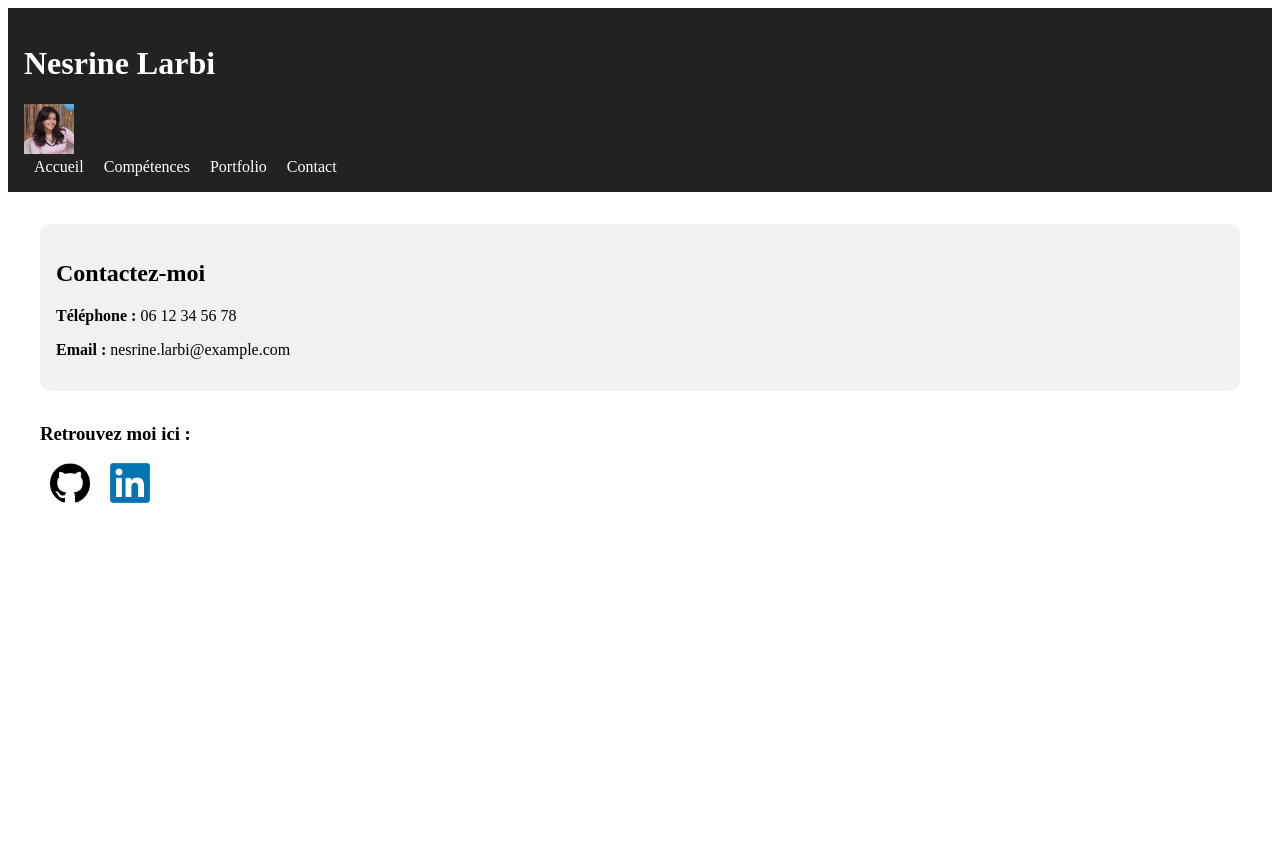
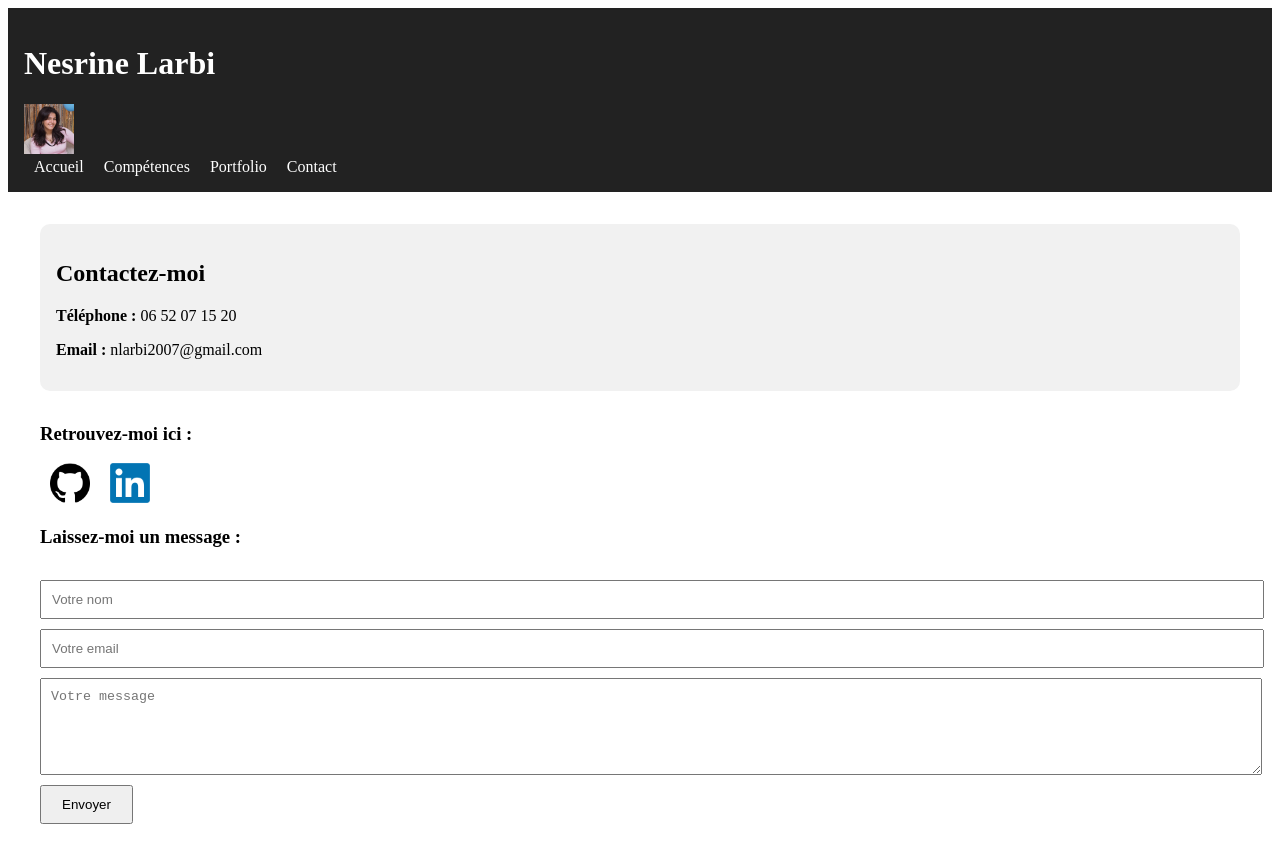
Before and after one commit to Amphines1101/Cv-react, a React (Create React App) app: page /contact in a window 1280 px wide. Before the commit the page ends 800 px from the top, so only its background shows below. Built offline with nearby package versions, Linux system fonts and the light colour scheme.

Commit message:
add first version of messaging

```diff
--- /dev/null
+++ b/src/Components/ContactForm.jsx
@@ -0,0 +1,66 @@
+import React, { useState } from 'react';
+
+const ContactForm = () => {
+  const [formData, setFormData] = useState({
+    nom: '',
+    email: '',
+    message: ''
+  });
+
+  const handleChange = (e) => {
+    setFormData({ ...formData, [e.target.name]: e.target.value });
+  };
+
+  const handleSubmit = async (e) => {
+    e.preventDefault();
+    try {
+      await fetch('http://localhost:3001/save-message', {
+        method: 'POST',
+        headers: {
+          'Content-Type': 'application/json'
+        },
+        body: JSON.stringify(formData)
+      });
+      alert("Message envoyé !");
+      setFormData({ nom: '', email: '', message: '' });
+    } catch (error) {
+      alert("Erreur lors de l'envoi.");
+      console.error(error);
+    }
+  };
+
+  return (
+    <form onSubmit={handleSubmit} style={{ marginTop: '2rem' }}>
+      <input
+        type="text"
+        name="nom"
+        placeholder="Votre nom"
+        value={formData.nom}
+        onChange={handleChange}
+        required
+        style={{ display: 'block', margin: '10px 0', padding: '10px', width: '100%' }}
+      />
+      <input
+        type="email"
+        name="email"
+        placeholder="Votre email"
+        value={formData.email}
+        onChange={handleChange}
+        required
+        style={{ display: 'block', margin: '10px 0', padding: '10px', width: '100%' }}
+      />
+      <textarea
+        name="message"
+        placeholder="Votre message"
+        value={formData.message}
+        onChange={handleChange}
+        required
+        rows={5}
+        style={{ display: 'block', margin: '10px 0', padding: '10px', width: '100%' }}
+      />
+      <button type="submit" style={{ padding: '10px 20px' }}>Envoyer</button>
+    </form>
+  );
+};
+
+export default ContactForm;
--- a/src/Pages/Contact.js
+++ b/src/Pages/Contact.js
@@ -1,9 +1,10 @@
 import React from 'react';
-import github from "../media/github.png"
-import linkedin from "../media/linkedin.png"
+import github from "../media/github.png";
+import linkedin from "../media/linkedin.png";
+import ContactForm from "../Components/ContactForm";
 
 const Contact = () => {
-    return (
+  return (
     <div style={{ padding: '2rem' }}>
       <div style={{
         backgroundColor: '#f1f1f1',
@@ -12,31 +13,36 @@ const Contact = () => {
         marginBottom: '2rem',
       }}>
         <h2>Contactez-moi</h2>
-        <p><strong>Téléphone :</strong> 06 12 34 56 78</p>
-        <p><strong>Email :</strong> nesrine.larbi@example.com</p>
+        <p><strong>Téléphone :</strong> 06 52 07 15 20</p>
+        <p><strong>Email :</strong> nlarbi2007@gmail.com</p>
       </div>
 
       <div>
-        <h3>Retrouvez moi ici :</h3>
+        <h3>Retrouvez-moi ici :</h3>
         <a
-            href = "https://github.com/Amphines1101"
-            target = "_blank"
-            rel = "noopener noreferrer"
-            style={{ margin: '0 10px' }}
+          href="https://github.com/Amphines1101"
+          target="_blank"
+          rel="noopener noreferrer"
+          style={{ margin: '0 10px' }}
         >
-            <img src = {github} alt="GitHubLogo" style={{ width: '40px' }}/>
+          <img src={github} alt="GitHubLogo" style={{ width: '40px' }} />
         </a>
         <a
-            href = "https://www.linkedin.com/in/nesrine-larbi-0ab170348/"
-            target = "_blank"
-            rel = "noopener noreferrer"
-            style={{ margin: '0 10px' }}
+          href="https://www.linkedin.com/in/nesrine-larbi-0ab170348/"
+          target="_blank"
+          rel="noopener noreferrer"
+          style={{ margin: '0 10px' }}
         >
-            <img src = {linkedin} alt="LinkedInLogo" style={{ width: '40px' }}/>
+          <img src={linkedin} alt="LinkedInLogo" style={{ width: '40px' }} />
         </a>
       </div>
+
+      <div>
+        <h3>Laissez-moi un message :</h3>
+        <ContactForm />
       </div>
-    );
+    </div>
+  );
 };
 
 export default Contact;
--- a/src/Pages/Home.js
+++ b/src/Pages/Home.js
@@ -9,8 +9,8 @@ const Home = () => {
         <a
         href={CV}
         download="Nesrine-Larbi-CV.pdf"
-        target="_blank"
-        rel="noopener noreferrer"
+        target="_blank" // ouvre dans une nouvelle page
+        rel="noopener noreferrer" //sécurité de windows opener et pour pas tracer dans l'url
         style={{
           display: 'inline-block',
           marginTop: '20px',
@@ -21,7 +21,7 @@ const Home = () => {
           textDecoration: 'none',
         }}
       >
-        Télécharger mon CV
+        Télécharger mon CV format PDF
     </a>
         </div>
 
--- a/src/data/projetsData.json
+++ b/src/data/projetsData.json
@@ -8,7 +8,7 @@
   },
   {
     "nom": "Memor'able",
-    "image": "image/substitueMemorable.png",
+    "image": "image/substitueMemorable.jpg",
     "description": "Un jeu de memory en ligne.",
     "github": "https://github.com/Ecole-Coding-Factory/projet-flash-pg1",
     "langage": "Html/CSS , PHP, SQL, Javascript"
@@ -24,6 +24,6 @@
     "nom": "Princess Quest",
     "image": "image/Princess-Quest.png",
     "description": "Un jeu de 2D de style fantasy développé sur Godot.",
-    "github": "https://github.com/nesrine/quiz-game"
+    "github": "https://github.com/felicienbouryesieeit/labdayv2"
   }
 ]
```
Also changed, not shown: package.json (+8 -1 lines), server.js (added, +40 -0 lines), src/data/messages.json (added, +12 -0 lines), 1 other file (tests, documents, lock files or other folders).
